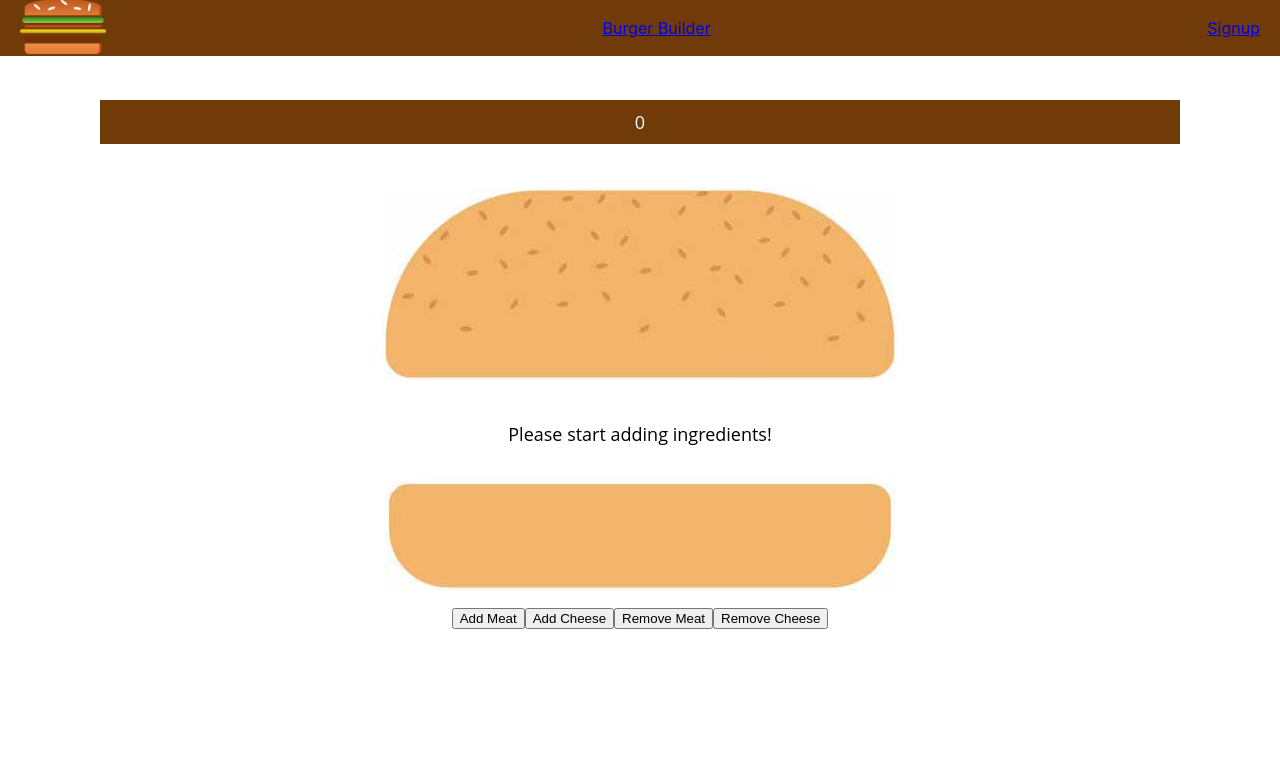
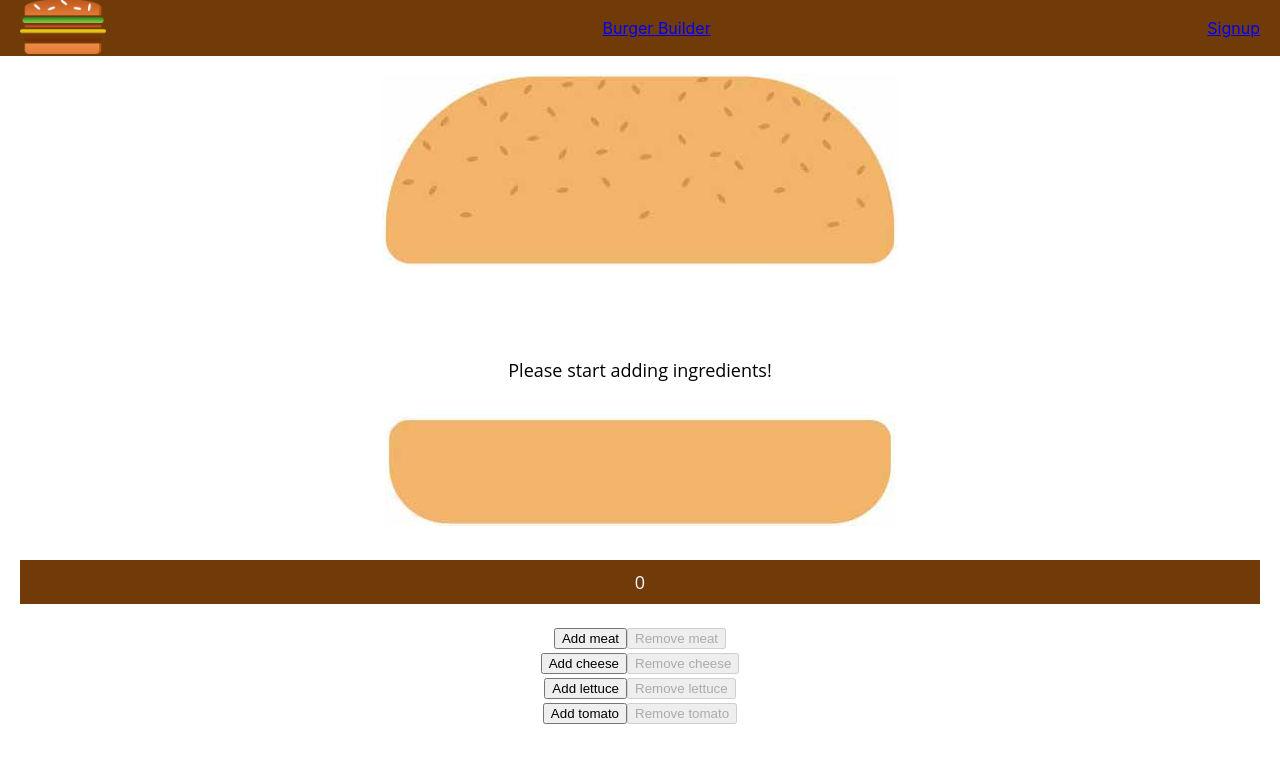
Before and after one commit to mehralqam/BurgerApp, a React (Create React App) app: page / in a window 1280 px wide. Shown: the top 762 px of the page. Built offline with nearby package versions, Linux system fonts and the light colour scheme.

Commit message:
refactored code

```diff
--- a/src/App.css
+++ b/src/App.css
@@ -24,7 +24,7 @@ img{
   padding: 80px;
 }
 .topBun{
-  padding-top: 100px;
+  padding-top: 200px;
   height: 140px;
   width: 100%;
   background-image: url(./assets/top.jpg) ;
@@ -54,6 +54,22 @@ img{
   background-repeat: no-repeat;
   background-position: center;
 }
+
+.lettuce{
+  height: 56px;
+  width: 100%;
+  background-image: url(./assets/lettuse.jpg) ;
+  background-repeat: no-repeat;
+  background-position: center;
+}
+.tomato
+{
+  height: 56px;
+  width: 100%;
+  background-image: url(./assets/tomato.jpg) ;
+  background-repeat: no-repeat;
+  background-position: center;
+}
 .total{
   padding: 10px;
   margin: 20px;
--- a/src/App.js
+++ b/src/App.js
@@ -1,22 +1,31 @@
 import React from 'react';
-// import {useReducer} from 'react';
+import {createContext ,useState} from "react";
 import Nav from "./pages/Nav";
 import Signup from "./pages/Signup";
 import Burger from "./components/Burger";
 import './App.css';
 import { BrowserRouter, Routes, Route } from "react-router-dom";
+export const User = createContext()
 function App() {
+  var auth= false
+  const [user, setUser] = useState([
+    {
+    email: "text@test.com",
+    password: "text123*"
+    }
+  ]);
+
   return (
     <BrowserRouter>
-    <div>
-      <Nav/>
+        <Nav/>
+        <User.Provider value={user}>
       <Routes>
+
         <Route path="/signup" element={<Signup/>}/>
+        <Route path="/" element={<Burger/>}/>
+
       </Routes>
-    </div>
-    <div className="container">
-      <Burger/>
-    </div>
+      </User.Provider>
     </BrowserRouter>
   );
 }
--- a/src/components/Burger.js
+++ b/src/components/Burger.js
@@ -2,84 +2,96 @@ import React from 'react';
 import { useState, useEffect } from "react";
 import ReactDOM from "react-dom/client";
 
-
-function Burger() {
-  // const [burger, setBurger] = useState([])
+function Burger(props) {
   const [price, setTotalPrice] = useState(0)
-  const [items, setItems] = useState([
-    {
+  const [items, setItems] = useState({
+    meat: {
       id: 0,
       ingredient: "meat",
       price: 100,
       quantity: 0,
     },
-    {
+    cheese: {
       id: 1,
       ingredient: "cheese",
+      price: 200,
+      quantity: 0,
+    },
+    lettuce: {
+      id: 3,
+      ingredient: "lettuce",
+      price: 10,
+      quantity: 0,
+    },
+    tomato: {
+      id: 4,
+      ingredient: "tomato",
       price: 50,
       quantity: 0,
-    },
-  ]);
-
+    }
+  });
+  const result = Object.values(items);
   useEffect(() => {
-    const sum = items.reduce((accumulator, object) => {
-      return accumulator + object.price * object.quantity;
-    }, 0);
-    setTotalPrice(sum);
+    let price = 0
+    for (const item in items) {
+      price += items[item].price * items[item].quantity
+    }
+    setTotalPrice(price);
   }, [items]);
 
-function addIngredient(id) {
-  let item_quantity = 0
-  const updated_items = items.map((item) => {
-    if (item.id === id) {
-      item_quantity = item.quantity + 1
-      return { ...item, quantity: item_quantity }
-    }
-    return item
-  })
-  setItems(updated_items)
+  function addIngredient(key) {
+    const temp = structuredClone(items);
+    temp[key].quantity = temp[key].quantity + 1;
+    setItems(temp)
   }
 
-function removeIngredient(id) {
-  let item_quantity = 0
-  const updated_items = items.map((item) => {
-    if (item.id === id) {
-      item_quantity = item.quantity - 1
-      return { ...item, quantity: item_quantity }
-    }
-    return item
-  })
-  setItems(updated_items)
+  function removeIngredient(key) {
+    const temp = structuredClone(items);
+    temp[key].quantity = temp[key].quantity - 1;
+    setItems(temp)
   }
 
   function burgerContent() {
     let burgerIngredient = [];
-  for (let i = 0; i < items[0].quantity; i++){
+    //optimize this part
+    for (let i = 0; i < items["meat"].quantity; i++) {
       burgerIngredient.push(<div key={burgerIngredient.length} className="meat"></div>);
     }
-  for (let i = 0; i < items[1].quantity; i++){
+    for (let i = 0; i < items["cheese"].quantity; i++) {
       burgerIngredient.push(<div key={burgerIngredient.length} className="cheese"></div>);
     }
-  if(burgerIngredient.length === 0)
+    for (let i = 0; i < items["lettuce"].quantity; i++) {
+      burgerIngredient.push(<div key={burgerIngredient.length} className="lettuce"></div>);
+    }
+    for (let i = 0; i < items["tomato"].quantity; i++) {
+      burgerIngredient.push(<div key={burgerIngredient.length} className="tomato"></div>);
+    }
+    if (burgerIngredient.length === 0)
       burgerIngredient.push(<p key="0">Please start adding ingredients!</p>);
     return burgerIngredient;
   }
+  console.log(result);
   return (
     <div className="App">
-    <div className='total'>
-      <span id="total-price"> {price} </span>
-    </div>
       <div className="topBun">
       </div>
       {burgerContent()}
       <div className="bottomBun">
       </div>
-    <div className="burgerChoice">
-      <button onClick={() => addIngredient(0)}>Add Meat</button>
-      <button onClick={() => addIngredient(1)}>Add Cheese </button>
-      <button onClick={() => removeIngredient(0)}>Remove Meat</button>
-      <button onClick={() => removeIngredient(1)}>Remove Cheese </button>
+      <div className='total'>
+        <span id="total-price"> {price} </span>
       </div>
+      {result.map((item) => (<div className="burgerChoice">
+        <button onClick={() => addIngredient(item.ingredient)}>Add {item.ingredient}</button>
+        <button disabled={item.quantity <= 0} onClick={() => removeIngredient(item.ingredient)}>Remove {item.ingredient} </button>
+      </div>))}
+
+      {/* <div className="burgerChoice">
+      <button onClick={() => addIngredient("meat")}>Add Meat</button>
+      <button onClick={() => addIngredient("cheese")}>Add Cheese </button>
+      <button disabled={items.meat.quantity<=0} onClick={() => removeIngredient("meat")}>Remove Meat</button>
+      <button disabled={items.cheese.quantity<=0} onClick={() => removeIngredient("cheese")}>Remove Cheese </button>
+    </div> */}
     </div>
   );
 }
--- a/src/pages/Signup.js
+++ b/src/pages/Signup.js
@@ -1,8 +1,61 @@
 import React from 'react';
+import { User } from '../App';
+import { useState} from "react";
+import Burger from '../components/Burger';
+const Signup = () => {
+  // logic we need to implement is to set context is user logged in or not and access it in \
+  //child components to render different pages
+  const [user, setUser] = useState([
+    {
+    email: "text@test.com",
+    password: "text123*"
+    }
+  ]);
 
-function Signup(){
-  return(
-    <h1></h1>
-  );
+  const [isLogin , setisLogin] = useState(false)
+
+  function onSubmit(fname) {
+
+    console.log(fname)
+    console.log(user)
+    if(user.email === fname[0].email && user.password === fname[0].password){
+      setisLogin(true)
+    }
+    else
+    {
+      console.log("false");
+    }
+  }
+
+  return (
+    <>{isLogin ? <Burger data={isLogin}/>: <><h1>Please, log in!</h1>
+
+    <label>Email:</label>
+    <input
+      type="text"
+      onChange={(event) => {
+        setUser({...user, email: event.target.value});
+      }}
+    />
+    <label>Password:</label>
+    <input
+      type="password"
+      onChange={(event) => {
+        setUser({...user, password: event.target.value})
+      }}
+    />
+    {console.log(user)}
+    <User.Consumer>
+    {
+
+    (fname)=>{
+      return <button onClick={() => onSubmit(fname)}>Submit</button>
+    }
+    }
+    </User.Consumer></>}
+
+
+    </>
+  )
 }
 export default Signup;
```
Lines whose indentation alone changed are shown as unchanged.
